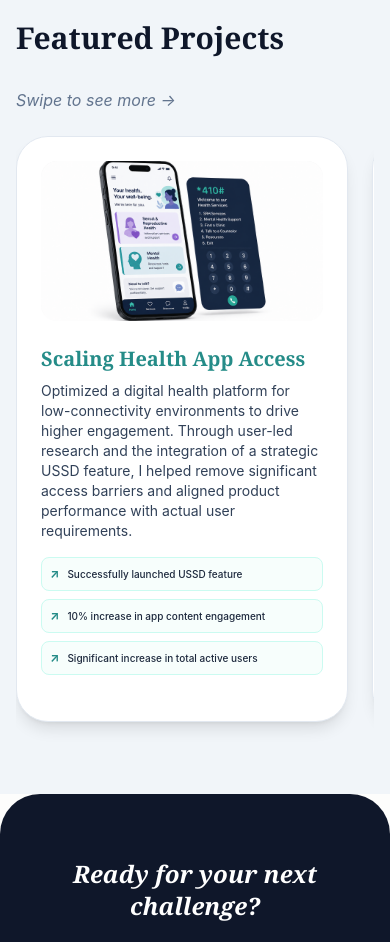
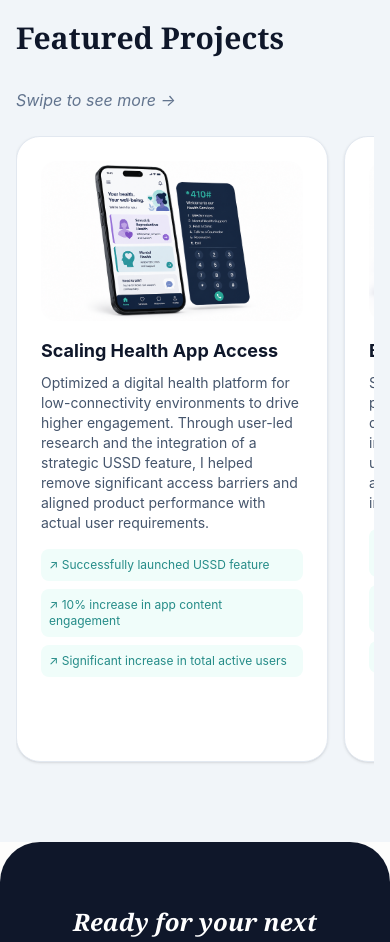
Before and after one commit to MaryMbuvi/Product-Portfolio-Website, a React (Vite) app: page / in a window 390 px wide. Shown: the part 2360-3302 px from the top of the page. Built offline with nearby package versions, Linux system fonts and the light colour scheme.

Commit message:
Projects Mobile Fix

```diff
--- a/src/App.jsx
+++ b/src/App.jsx
@@ -96,14 +96,13 @@ export default function App() {
     }
   };
 
-  return (
-    <div className="min-h-screen bg-[#FDFDFC] text-[#0f172a] font-sans antialiased selection:bg-[#258c88] selection:text-white overflow-x-hidden">
+   return (
+    <div className="min-h-screen bg-[#FDFDFC] text-[#0f172a] font-sans antialiased overflow-x-hidden selection:bg-[#258c88] selection:text-white">
       <style>{`
         html { scroll-behavior: smooth; }
         @keyframes marquee { 0% { transform: translateX(0); } 100% { transform: translateX(-50%); } }
-        .animate-marquee { animation: marquee 15s linear infinite; }
+        .animate-marquee { animation: marquee 20s linear infinite; }
         .hide-scrollbar::-webkit-scrollbar { display: none; }
-        .hide-scrollbar { -ms-overflow-style: none; scrollbar-width: none; }
       `}</style>
 
       {/* Nav Section */}
@@ -148,7 +147,7 @@ export default function App() {
               </div>
             </div>
             <div className="flex gap-6 mt-8 z-10">
-              <a href="https://www.linkedin.com/in/mary-mbuvi-176882aa" target="_blank" rel="noreferrer" className="p-4 rounded-full bg-white/5 border border-white/10 text-slate-400 hover:border-[#258c88] hover:text-[#258c88] transition-all"><LinkedinIcon /></a>
+              <a href="linkedin.com/in/mary-mbuvi-596255126" target="_blank" rel="noreferrer" className="p-4 rounded-full bg-white/5 border border-white/10 text-slate-400 hover:border-[#258c88] hover:text-[#258c88] transition-all"><LinkedinIcon /></a>
               <a href="https://github.com/MaryMbuvi" target="_blank" rel="noreferrer" className="p-4 rounded-full bg-white/5 border border-white/10 text-slate-400 hover:border-[#258c88] hover:text-[#258c88] transition-all"><GithubIcon /></a>
             </div>
           </div>
@@ -189,28 +188,19 @@ export default function App() {
           {/* Mobile Swipeable Carousel */}
           <div className="md:hidden">
             <p className="text-slate-500 italic mb-6">Swipe to see more →</p>
-            <div
-                onTouchStart={handleTouchStart}
-                onTouchEnd={handleTouchEnd}
-                className="hide-scrollbar flex flex-row overflow-x-auto gap-6 pb-6 snap-x snap-mandatory touch-pan-y"
-            >
-                {workCaseStudies.map((work, idx) => (
-                <div key={idx} className="snap-center w-[85vw] flex-shrink-0 bg-white p-6 rounded-[2rem] border border-slate-200 shadow-lg">
-                    <img src={work.image} alt={work.title} className="w-full h-40 object-cover rounded-2xl mb-6 shadow-inner" />
-                    <h4 className="text-xl font-bold font-serif text-[#258c88] mb-2">{work.title}</h4>
-                    <p className="text-sm text-slate-700 mb-4">{work.content}</p>
-                    <div className="grid grid-cols-1 gap-2">
-                        {work.results.map((res, i) => (
-                            <div key={i} className="flex items-center gap-2 p-2 bg-teal-50/50 border border-teal-100 rounded-lg">
-                                <span className="text-[#258c88] font-bold text-xs">↗</span>
-                                <span className="text-slate-800 text-[10px] font-medium">{res}</span>
-                            </div>
-                        ))}
+          </div>
+          <div className="md:hidden flex overflow-x-auto gap-4 pb-8 snap-x snap-mandatory hide-scrollbar" style={{ touchAction: 'pan-x' }}>
+            {workCaseStudies.map((work, idx) => (
+                <div key={idx} className="snap-center w-[80vw] flex-shrink-0 bg-white p-6 rounded-3xl border border-slate-200 shadow-sm">
+                    <img src={work.image} className="w-full h-40 object-cover rounded-2xl mb-4" />
+                    <h4 className="font-bold text-lg mb-2">{work.title}</h4>
+                    <p className="text-sm text-slate-600 mb-4">{work.content}</p>
+                    <div className="space-y-2">
+                        {work.results.map((res, i) => <div key={i} className="text-xs bg-teal-50 p-2 rounded-lg text-[#258c88]">↗ {res}</div>)}
                     </div>
                 </div>
-                ))}
-            </div>
-          </div>
+            ))}
+        </div>
 
           {/* Desktop Top-Down List */}
           <div className="hidden md:flex flex-col gap-12">
```
